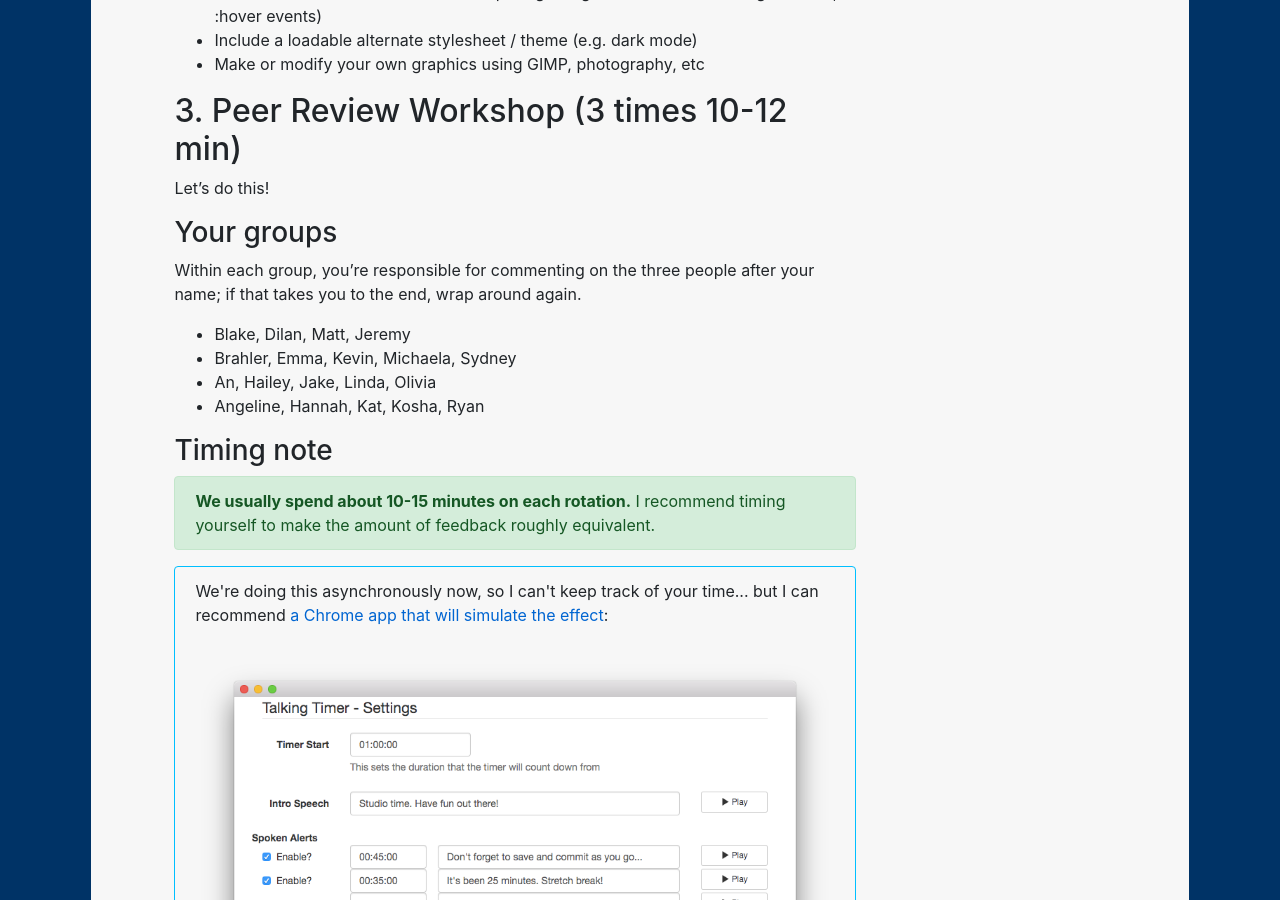
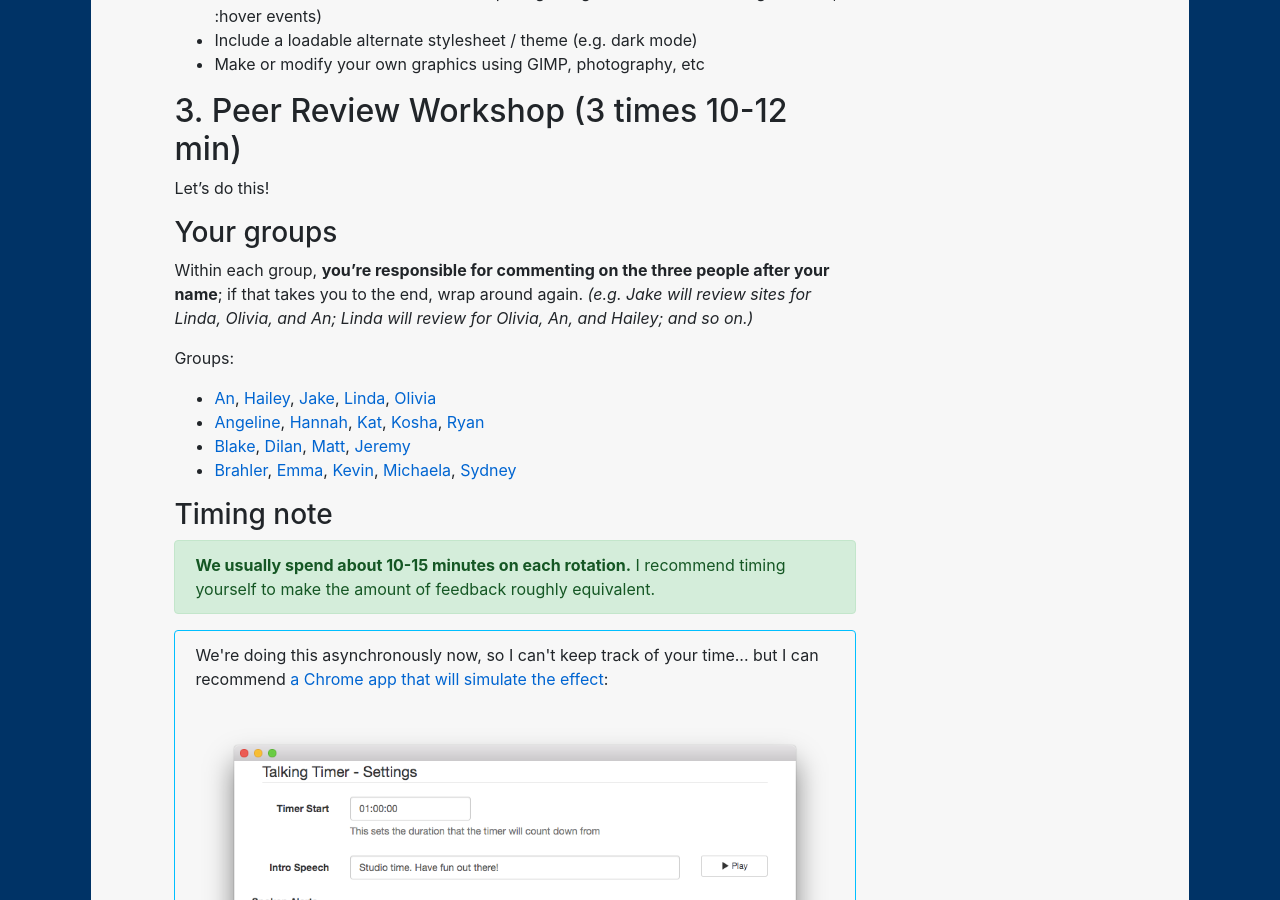
Before and after one commit to benmiller314/cdm2020spring, a Jekyll site: the page built from plans/lesson-20.md, in a window 1280 px wide and 900 px high, scrolled down 2672 px. Built offline with Jekyll 4.4.1, drawn with Linux system fonts in a browser that asks for light colours; our own code applies the rules of GitHub Pages for plain Markdown files.

Commit message:
add groups, with links to repos

```diff
--- a/plans/lesson-20.md
+++ b/plans/lesson-20.md
@@ -98,12 +98,15 @@ To target (but not guarantee) a grade above a B, the best projects for this unit
 Let's do this!
 
 ### Your groups
-Within each group, you're responsible for commenting on the three people after your name; if that takes you to the end, wrap around again.
+Within each group, **you're responsible for commenting on the three people after your name**; if that takes you to the end, wrap around again. _(e.g. Jake will review sites for Linda, Olivia, and An; Linda will review for Olivia, An, and Hailey; and so on.)_
 
-* Blake, Dilan, Matt, Jeremy
-* Brahler, Emma, Kevin, Michaela, Sydney
-* An, Hailey, Jake, Linda, Olivia
-* Angeline, Hannah, Kat, Kosha, Ryan
+Groups:
+
+* [An](https://github.com/anngx/website-portfolio-2020spring), [Hailey](https://github.com/haileytrampel/website-portfolio-2020spring), [Jake](https://github.com/JakeBaumbaugh/website-portfolio-2020spring), [Linda](https://github.com/lumiio/website-portfolio-2020spring), [Olivia](https://github.com/onewport23/website-portfolio-2020spring)
+* [Angeline](https://github.com/angelinepeng/website-portfolio-2020spring), [Hannah](https://github.com/hannahlangmead/website-portfolio-2020spring), [Kat](https://github.com/katmiller10/website-portfolio-2020spring), [Kosha](https://github.com/kss73/website-portfolio-2020spring), [Ryan](https://github.com/Rvonderhey/website-portfolio-2020spring)
+* [Blake](https://github.com/Tomasco16/website-portfolio-2020spring), [Dilan](https://github.com/Dilan1020/website-portfolio-2020spring), [Matt](https://github.com/MDLudwig/website-portfolio-2020spring), [Jeremy](https://github.com/jerols4/website-portfolio-2020spring)
+* [Brahler](https://github.com/Bmb154/WEbpage-stuff), [Emma](https://github.com/emmawooten12/website-portfolio-2020spring), [Kevin](https://github.com/ktdemay/website-portfolio-2020spring), [Michaela](https://github.com/mjb-123/website-portfolio-2020spring), [Sydney](https://github.com/sydneymasterson/website-portfolio-2020spring)
+
 
 ### Timing note
 
```
